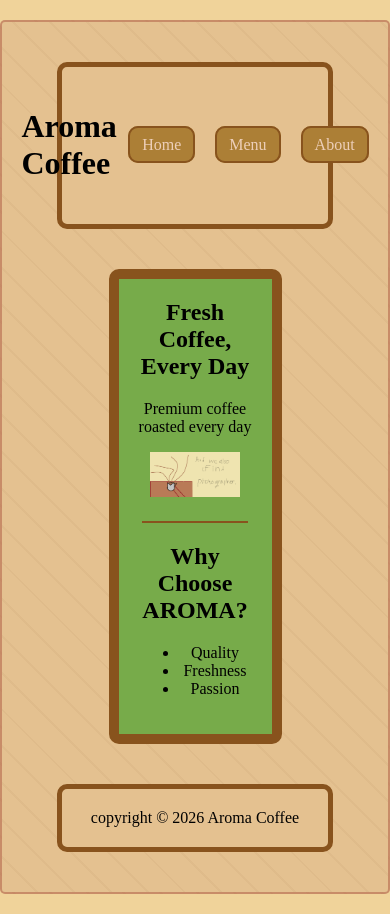
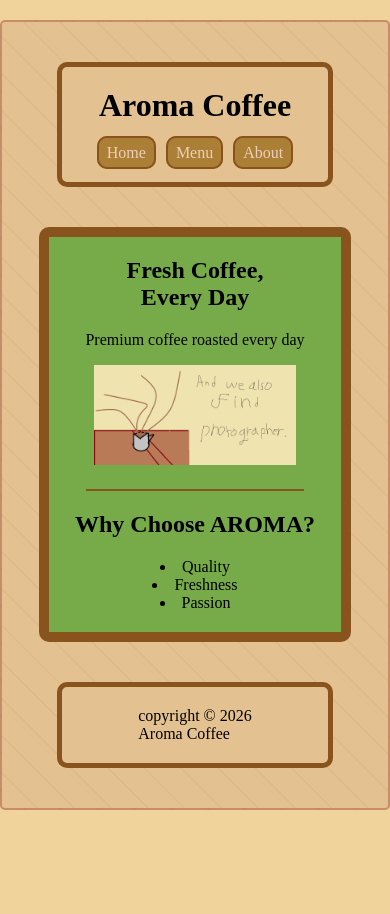
Before and after one commit to RememberXavier/aroma-coffee, a plain HTML site: page index.html in a window 390 px wide. After the commit the page ends 844 px from the top, so only its background shows below. Drawn offline with Linux system fonts and the light colour scheme.

Commit message:
Add responsive layout

```diff
--- a/index.html
+++ b/index.html
@@ -32,7 +32,7 @@
             <!-- 본문 -->
             <section class="section hero">
                 <!-- div와 비슷하지만, 여기선 section이 더 적절하다. -->
-                <h2>Fresh Coffee, Every Day</h2>
+                <h2>Fresh Coffee, <br class="mobile-break" />Every Day</h2>
                 <!-- 본문은 h2으로 정의한다. -->
                 <p>Premium coffee roasted every day</p>
                 <!-- 문단 내용은 p태그를 사용한다.-->
@@ -55,7 +55,8 @@
 
         <footer>
             <!-- 기타 정보 -->
-            copyright &copy; 2026 Aroma Coffee
+            copyright &copy; 2026 <br class="mobile-break" />
+            Aroma Coffee
         </footer>
     </body>
 </html>
--- a/style.css
+++ b/style.css
@@ -45,6 +45,7 @@ body {
     flex-direction: column;
     align-items: center;
     max-width: 1300px;
+
     /* Box model */
     margin: var(--spacing-medium) auto;
     padding: var(--spacing-medium);
@@ -79,12 +80,24 @@ hr {
     border-top: var(--border-small) solid var(--color-border);
 }
 
+h1 {
+    margin: 0;
+    white-space: nowrap;
+}
+
 h2 {
     margin-top: 0;
 }
 
 html {
     background-color: var(--color-page-background);
+}
+
+.features ul {
+    width: fit-content;
+    margin: 0 auto;
+    padding: 0;
+    list-style-position: inside;
 }
 
 /* ========================================
@@ -198,3 +211,37 @@ footer {
     border-radius: var(--radius-medium);
     background-color: var(--color-background);
 }
+
+/* ========================================
+   @for mobile
+======================================== */
+
+.mobile-break {
+    /* If not mobile */
+    display: none;
+}
+
+@media (max-width: 768px) {
+    main {
+        width: 90%;
+    }
+
+    header {
+        flex-direction: column;
+        gap: var(--spacing-medium);
+        padding-left: var(--spacing-large);
+        padding-right: var(--spacing-large);
+    }
+
+    nav ul {
+        gap: var(--spacing-small);
+    }
+
+    nav a {
+        padding: 6px 8px;
+    }
+
+    .mobile-break {
+        display: block;
+    }
+}
```
Also changed, not shown: about.html (+2 -1 lines), menu.html (+2 -1 lines).
